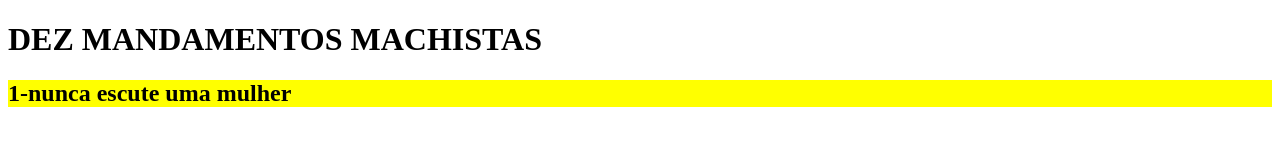
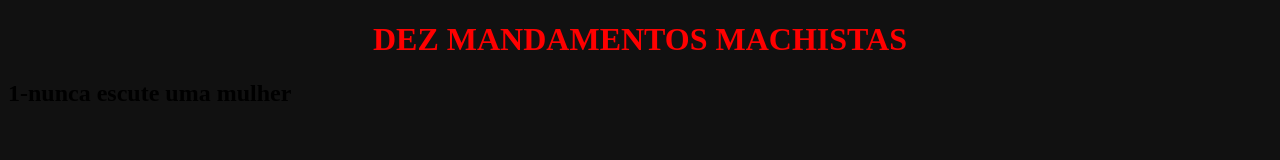
Before and after one commit to Bielzinmilgrau/primeirod_2t, a plain HTML site: page index.html in a window 1280 px wide. Drawn offline with Linux system fonts and the light colour scheme.

Commit message:
Update estilo.css

```diff
--- a/estilo.css
+++ b/estilo.css
@@ -1,10 +1,15 @@
 body{
-  background:#FFFFFF
+  background: #111111;
 }
 h1{
-  background-color: white
   text-align: center;
+  color: red;
 }
-h2{
-  background:yellow
+.Caixa1{
+  background: red;
+  color: black;
+  width: 200px;
+  height: 200px;
+  right: 50;
+  top: 50;
 }
```
